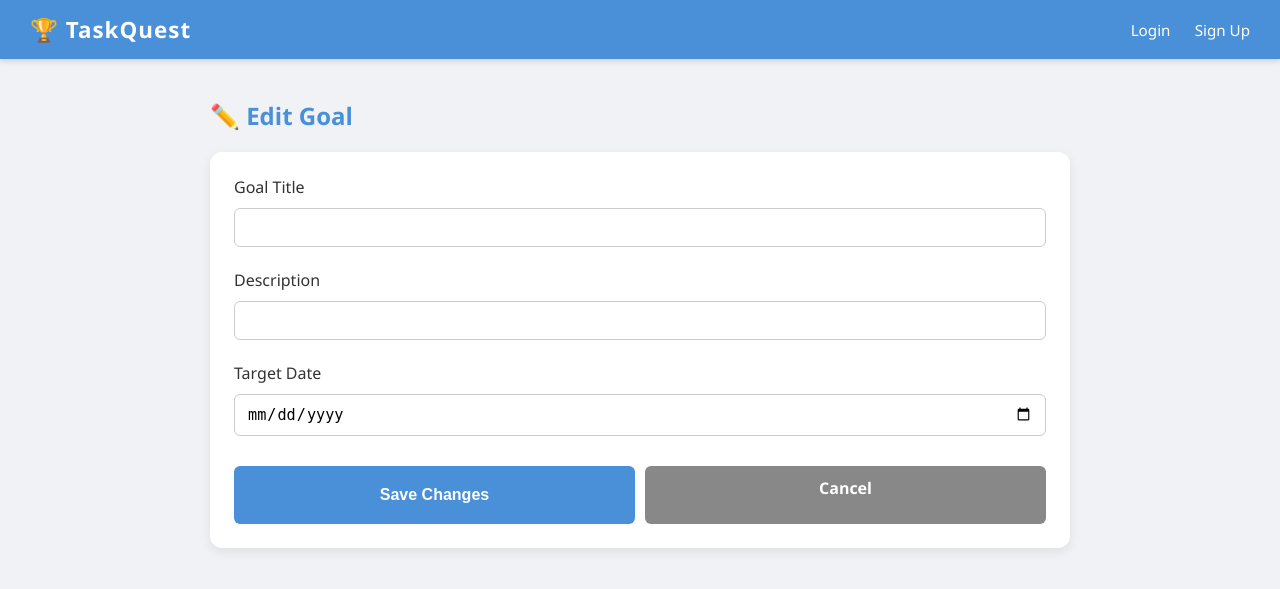
After one commit to Anurag0129/QuestBoard-Task-Goal-Tracker, a Flask app: template templates/edit_goal.html in a window 1280 px wide. The commit adds this page. Shown: the top 589 px of the page. Run offline with Flask 3, Linux system fonts and the light colour scheme; the template is opened without the code that fills it, so the values that code supplies are empty; some libraries are stand-ins or nearby versions.

Commit message:
Add edit task and edit goal functionality

```diff
--- a/app.py
+++ b/app.py
@@ -381,6 +381,90 @@ def rewards():
 
 # ----------------------------- REWARDS ROUTE ENDS -----------------------------
 
+# ----------------------------- EDIT TASK ROUTE --------------------------
+
+@app.route("/tasks/edit/<int:task_id>", methods=["GET", "POST"])
+def edit_task(task_id):
+    if "user_id" not in session:
+        return redirect(url_for("login"))
+
+    conn = get_connection()
+    cur = conn.cursor()
+
+    if request.method == "POST":
+        title = request.form["title"]
+        due_date = request.form["due_date"] or None
+        try:
+            cur.execute(
+                "UPDATE tasks SET title = %s, due_date = %s WHERE task_id = %s AND user_id = %s",
+                (title, due_date, task_id, session["user_id"])
+            )
+            conn.commit()
+            flash("Task updated!")
+            return redirect(url_for("dashboard"))
+        except Exception as e:
+            conn.rollback()
+            flash(f"Error: {e}")
+        finally:
+            cur.close()
+            conn.close()
+
+    cur.execute(
+        "SELECT task_id, title, due_date FROM tasks WHERE task_id = %s AND user_id = %s",
+        (task_id, session["user_id"])
+    )
+    task = cur.fetchone()
+    cur.close()
+    conn.close()
+
+    if not task:
+        flash("Task not found.")
+        return redirect(url_for("dashboard"))
+
+    return render_template("edit_task.html", task=task)
+
+
+@app.route("/goals/edit/<int:goal_id>", methods=["GET", "POST"])
+def edit_goal(goal_id):
+    if "user_id" not in session:
+        return redirect(url_for("login"))
+
+    conn = get_connection()
+    cur = conn.cursor()
+
+    if request.method == "POST":
+        title = request.form["title"]
+        description = request.form["description"] or None
+        target_date = request.form["target_date"] or None
+        try:
+            cur.execute(
+                "UPDATE goals SET title = %s, description = %s, target_date = %s WHERE goal_id = %s AND user_id = %s",
+                (title, description, target_date, goal_id, session["user_id"])
+            )
+            conn.commit()
+            flash("Goal updated!")
+            return redirect(url_for("goals"))
+        except Exception as e:
+            conn.rollback()
+            flash(f"Error: {e}")
+        finally:
+            cur.close()
+            conn.close()
+
+    cur.execute(
+        "SELECT goal_id, title, description, target_date FROM goals WHERE goal_id = %s AND user_id = %s",
+        (goal_id, session["user_id"])
+    )
+    goal = cur.fetchone()
+    cur.close()
+    conn.close()
+
+    if not goal:
+        flash("Goal not found.")
+        return redirect(url_for("goals"))
+
+    return render_template("edit_goal.html", goal=goal)
+
 
 
 if __name__ == "__main__":
--- a/static/css/style.css
+++ b/static/css/style.css
@@ -480,3 +480,29 @@ body {
     color: #888;
     font-weight: 500;
 }
+
+/* Edit and Cancel buttons */
+.btn-edit {
+    background-color: #f0a500;
+    color: white;
+    border: none;
+    padding: 6px 12px;
+    border-radius: 6px;
+    cursor: pointer;
+    font-size: 0.85rem;
+    text-decoration: none;
+}
+
+.btn-edit:hover {
+    background-color: #d4910a;
+}
+
+.btn-cancel {
+    background-color: #888;
+    text-decoration: none;
+    text-align: center;
+}
+
+.btn-cancel:hover {
+    background-color: #666;
+}
--- /dev/null
+++ b/templates/edit_goal.html
@@ -0,0 +1,26 @@
+{% extends "base.html" %}
+
+{% block title %}Edit Goal - TaskQuest{% endblock %}
+
+{% block content %}
+<div class="dashboard">
+    <h2>✏️ Edit Goal</h2>
+    <div class="card">
+        <form method="POST" class="task-form" style="flex-direction: column; align-items: stretch;">
+            <label>Goal Title</label>
+            <input type="text" name="title" value="{{ goal[1] }}" required>
+
+            <label style="margin-top: 12px;">Description</label>
+            <input type="text" name="description" value="{{ goal[2] if goal[2] else '' }}">
+
+            <label style="margin-top: 12px;">Target Date</label>
+            <input type="date" name="target_date" value="{{ goal[3] if goal[3] else '' }}">
+
+            <div style="display: flex; gap: 10px; margin-top: 20px;">
+                <button type="submit" class="btn">Save Changes</button>
+                <a href="{{ url_for('goals') }}" class="btn btn-cancel">Cancel</a>
+            </div>
+        </form>
+    </div>
+</div>
+{% endblock %}
--- a/templates/goals.html
+++ b/templates/goals.html
@@ -37,6 +37,7 @@
                 </div>
                 <div class="task-actions">
                     {% if not goal[4] %}
+                    <a href="{{ url_for('edit_goal', goal_id=goal[0]) }}" class="btn-edit">✏️ Edit</a>
                     <form method="POST" action="{{ url_for('complete_goal', goal_id=goal[0]) }}">
                         <button type="submit" class="btn-complete">✔ Complete</button>
                     </form>
```
Also changed, not shown: templates/dashboard.html (+5 -4 lines), templates/edit_task.html (added, +23 -0 lines). Lines whose indentation alone changed are shown as unchanged.
